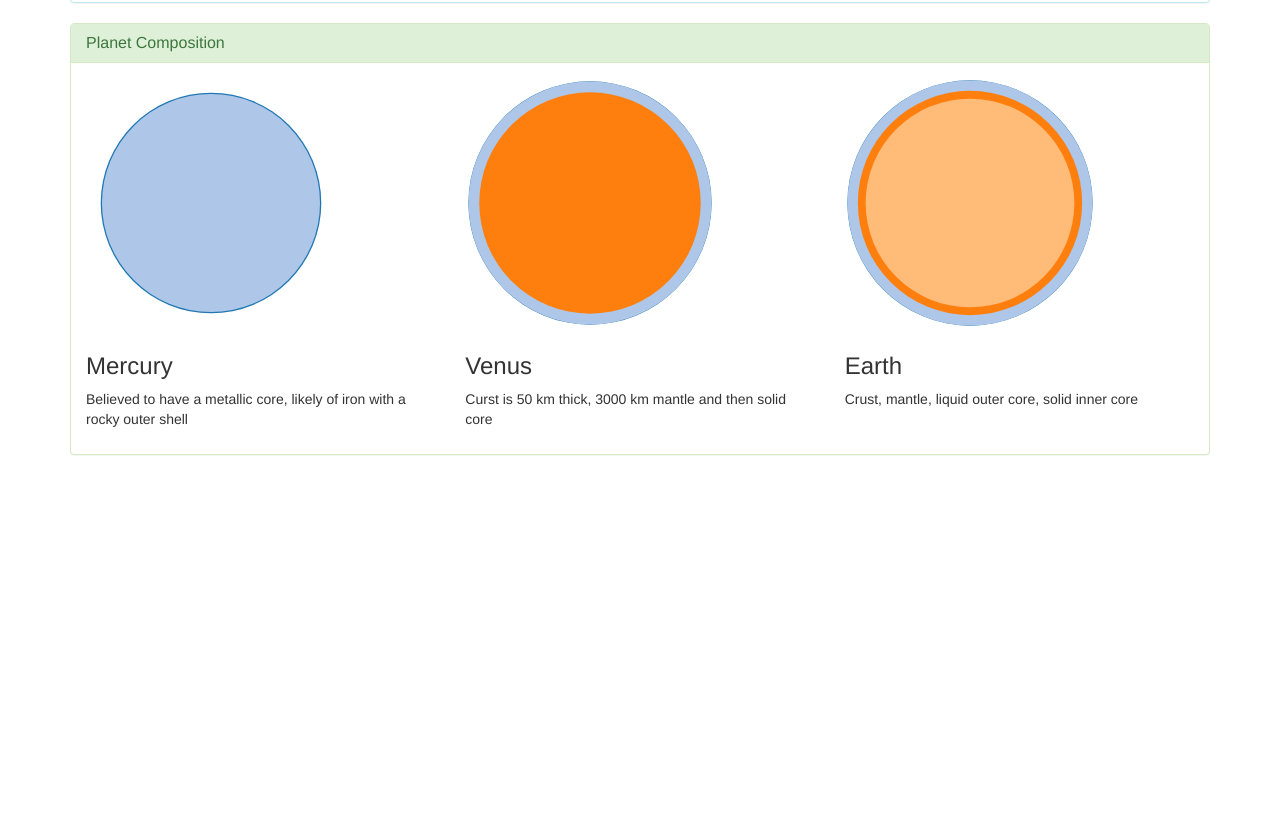
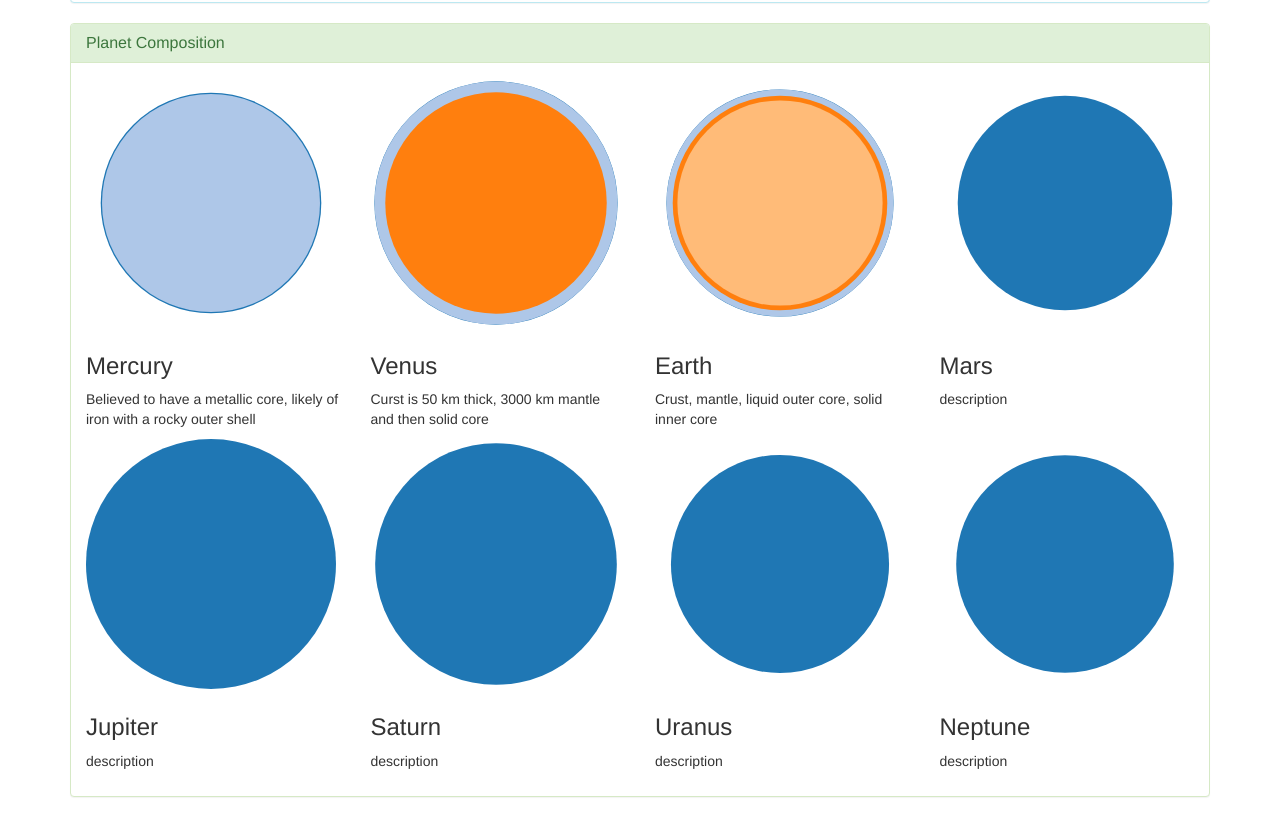
Before and after one commit to vanessaj/quote-graph, a plain HTML site: page index.html in a window 1280 px wide. Shown: the part 692-1528 px from the top of the page. Before the commit the page ends 1187 px from the top, so only its background shows below. Drawn offline with nearby package versions, Linux system fonts and the light colour scheme.

Commit message:
added rest of planets to planet composition panel

```diff
--- a/index.html
+++ b/index.html
@@ -30,20 +30,47 @@
               </div>
               <div class="panel-body">
                 <div class="row">
-                    <div class="col-sm-6 col-md-4">
+                    <div class="col-sm-6 col-md-3">
                         <div id="comp-mercury"></div>
                         <h3>Mercury</h3>
                         <p>Believed to have a metallic core, likely of iron with a rocky outer shell</p>
                     </div>
-                    <div class="col-sm-6 col-md-4">
+                    <div class="col-sm-6 col-md-3">
                         <div id="comp-venus"></div>
                         <h3>Venus</h3>
                         <p>Curst is 50 km thick, 3000 km mantle and then solid core</p>
                     </div>
-                    <div class="col-sm-6 col-md-4">
+                    <div class="col-sm-6 col-md-3">
                         <div id="comp-earth"></div>
                         <h3>Earth</h3>
                         <p>Crust, mantle, liquid outer core, solid inner core</p>
+                    </div>
+                    <div class="col-sm-6 col-md-3">
+                        <div id="comp-mars"></div>
+                        <h3>Mars</h3>
+                        <p>description</p>
+                    </div>
+                </div>
+                <div class="row">
+                    <div class="col-sm-6 col-md-3">
+                        <div id="comp-jupiter"></div>
+                        <h3>Jupiter</h3>
+                        <p>description</p>
+                    </div>
+                    <div class="col-sm-6 col-md-3">
+                        <div id="comp-saturn"></div>
+                        <h3>Saturn</h3>
+                        <p>description</p>
+                    </div>
+                    <div class="col-sm-6 col-md-3">
+                        <div id="comp-uranus"></div>
+                        <h3>Uranus</h3>
+                        <p>description</p>
+                    </div>
+                    <div class="col-sm-6 col-md-3">
+                        <div id="comp-neptune"></div>
+                        <h3>Neptune</h3>
+                        <p>description</p>
                     </div>
                 </div>
 
@@ -78,7 +105,7 @@
             .range([svgH - padding,padding]);
         var rScale = d3.scale.linear()
              .domain([0, d3.max(dataset, function(d) { return d[1]; })])
-             .range([2, 10]);
+             .range([4, 35]);
 
         // axes
         var xAxis = d3.svg.axis()
@@ -140,12 +167,17 @@
             .attr("transform", "rotate(-90)")
             .text("Radius");
 
-    // end of D3  code
+    // end of D3 Planets' Size code
     </script>
-    <!-- Composition JS Scripts -->
-    <script type="text/javascript" src="js/comp_mercury.js"></script>
-    <script type="text/javascript" src="js/comp_venus.js"></script>
-    <script type="text/javascript" src="js/comp_earth.js"></script>
+    <!-- Planet Composition JS Scripts -->
+    <script type="text/javascript" src="js/comp-mercury.js"></script>
+    <script type="text/javascript" src="js/comp-venus.js"></script>
+    <script type="text/javascript" src="js/comp-earth.js"></script>
+    <script type="text/javascript" src="js/comp-mars.js"></script>
+    <script type="text/javascript" src="js/comp-jupiter.js"></script>
+    <script type="text/javascript" src="js/comp-saturn.js"></script>
+    <script type="text/javascript" src="js/comp-uranus.js"></script>
+    <script type="text/javascript" src="js/comp-neptune.js"></script>
 
 
     <!-- jQuery (necessary for Bootstrap's JavaScript plugins) -->
--- /dev/null
+++ b/js/comp-earth.js
@@ -0,0 +1,19 @@
+var circleRadii = [6330, 6290, 3400, 1220];
+var color = d3.scale.category20();
+var svgW = 250;
+var svgH = 250;
+var svgContainer = d3.select("#comp-earth").append("svg")
+                                        .attr("width", svgW)
+                                        .attr("height", svgH);
+var circles = svgContainer.selectAll("circle")
+                            .data(circleRadii)
+                            .enter()
+                            .append("circle");
+var rScale = d3.scale.linear()
+     .domain([0, d3.max(dataset, function(d) { return d[1]; })])
+     .range([100, 250]);
+var circleAttributes = circles
+               .attr("cx", svgW/2)
+               .attr("cy", svgH/2)
+               .attr("r", function (d) { return rScale(d); })
+               .attr("fill",function(d,i){return color(i);});
--- /dev/null
+++ b/js/comp-jupiter.js
@@ -0,0 +1,19 @@
+var circleRadii = [69911];
+var color = d3.scale.category20();
+var svgW = 250;
+var svgH = 250;
+var svgContainer = d3.select("#comp-jupiter").append("svg")
+                                        .attr("width", svgW)
+                                        .attr("height", svgH);
+var circles = svgContainer.selectAll("circle")
+                            .data(circleRadii)
+                            .enter()
+                            .append("circle");
+var rScale = d3.scale.linear()
+     .domain([0, d3.max(dataset, function(d) { return d[1]; })])
+     .range([0, 125]);
+var circleAttributes = circles
+               .attr("cx", svgW/2)
+               .attr("cy", svgH/2)
+               .attr("r", function (d) { return rScale(d); })
+               .attr("fill",function(d,i){return color(i);});
--- /dev/null
+++ b/js/comp-mars.js
@@ -0,0 +1,19 @@
+var circleRadii = [3390];
+var color = d3.scale.category20();
+var svgW = 250;
+var svgH = 250;
+var svgContainer = d3.select("#comp-mars").append("svg")
+                                        .attr("width", svgW)
+                                        .attr("height", svgH);
+var circles = svgContainer.selectAll("circle")
+                            .data(circleRadii)
+                            .enter()
+                            .append("circle");
+var rScale = d3.scale.linear()
+     .domain([0, d3.max(dataset, function(d) { return d[1]; })])
+     .range([100, 250]);
+var circleAttributes = circles
+               .attr("cx", svgW/2)
+               .attr("cy", svgH/2)
+               .attr("r", function (d) { return rScale(d); })
+               .attr("fill",function(d,i){return color(i);});
--- a/js/comp_earth.js
+++ b/js/comp-neptune.js
@@ -1,8 +1,8 @@
-var circleRadii = [6330, 6290, 3400, 1220];
+var circleRadii = [24622];
 var color = d3.scale.category20();
 var svgW = 250;
 var svgH = 250;
-var svgContainer = d3.select("#comp-earth").append("svg")
+var svgContainer = d3.select("#comp-neptune").append("svg")
                                         .attr("width", svgW)
                                         .attr("height", svgH);
 var circles = svgContainer.selectAll("circle")
@@ -11,7 +11,7 @@ var circles = svgContainer.selectAll("circle")
                             .append("circle");
 var rScale = d3.scale.linear()
      .domain([0, d3.max(dataset, function(d) { return d[1]; })])
-     .range([100, 350]);
+     .range([100, 125]);
 var circleAttributes = circles
                .attr("cx", svgW/2)
                .attr("cy", svgH/2)
--- /dev/null
+++ b/js/comp-saturn.js
@@ -0,0 +1,19 @@
+var circleRadii = [58232];
+var color = d3.scale.category20();
+var svgW = 250;
+var svgH = 250;
+var svgContainer = d3.select("#comp-saturn").append("svg")
+                                        .attr("width", svgW)
+                                        .attr("height", svgH);
+var circles = svgContainer.selectAll("circle")
+                            .data(circleRadii)
+                            .enter()
+                            .append("circle");
+var rScale = d3.scale.linear()
+     .domain([0, d3.max(dataset, function(d) { return d[1]; })])
+     .range([100, 125]);
+var circleAttributes = circles
+               .attr("cx", svgW/2)
+               .attr("cy", svgH/2)
+               .attr("r", function (d) { return rScale(d); })
+               .attr("fill",function(d,i){return color(i);});
--- /dev/null
+++ b/js/comp-uranus.js
@@ -0,0 +1,19 @@
+var circleRadii = [25362];
+var color = d3.scale.category20();
+var svgW = 250;
+var svgH = 250;
+var svgContainer = d3.select("#comp-uranus").append("svg")
+                                        .attr("width", svgW)
+                                        .attr("height", svgH);
+var circles = svgContainer.selectAll("circle")
+                            .data(circleRadii)
+                            .enter()
+                            .append("circle");
+var rScale = d3.scale.linear()
+     .domain([0, d3.max(dataset, function(d) { return d[1]; })])
+     .range([100, 125]);
+var circleAttributes = circles
+               .attr("cx", svgW/2)
+               .attr("cy", svgH/2)
+               .attr("r", function (d) { return rScale(d); })
+               .attr("fill",function(d,i){return color(i);});
```
Also changed, not shown: js/comp-mercury.js (renamed from js/comp_mercury.js), js/comp-venus.js (renamed from js/comp_venus.js), 1 other file.
